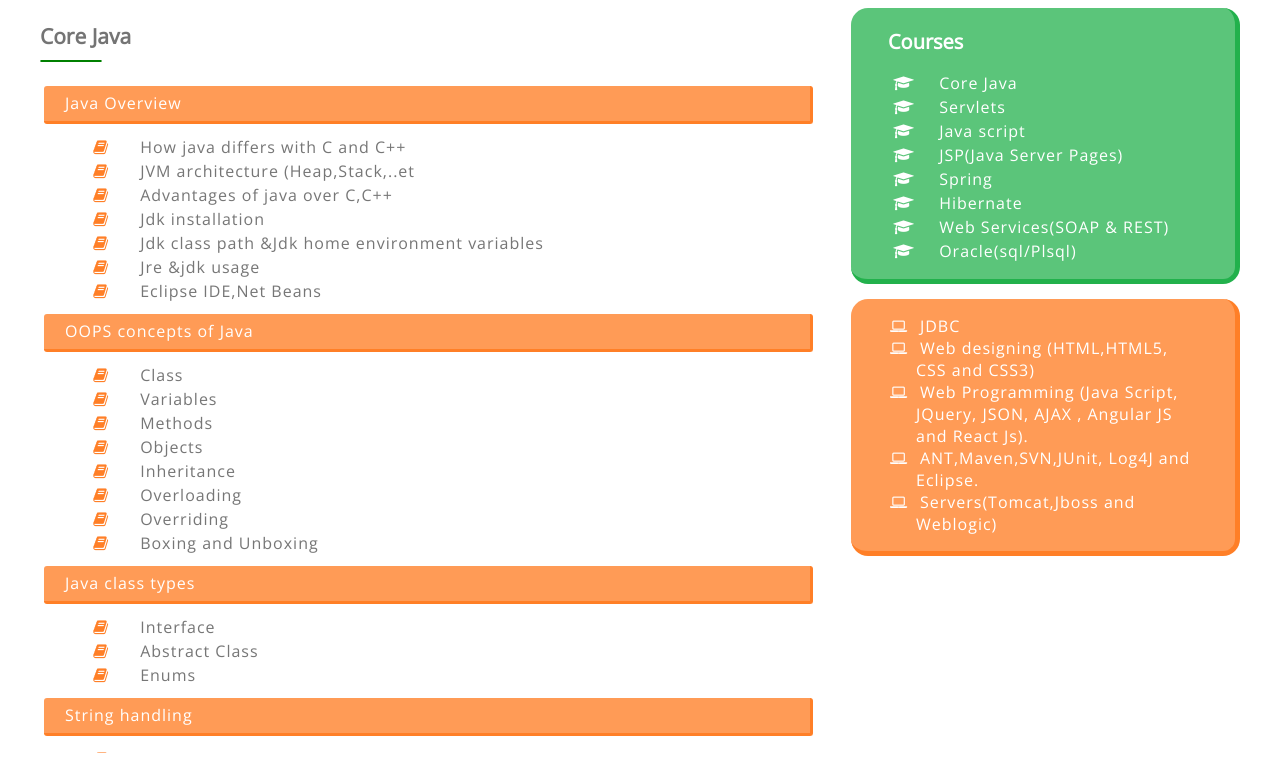
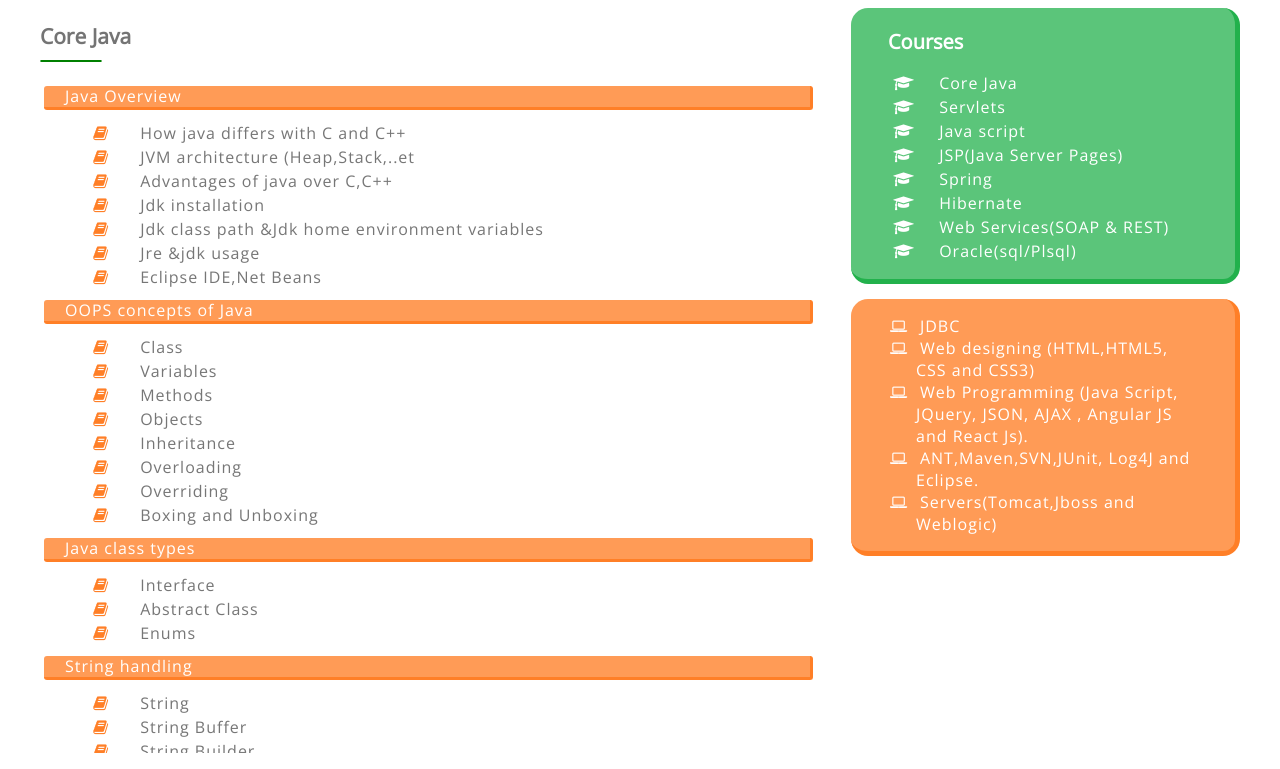
Before and after one commit to manohar427/CF, a plain HTML site: page _/courses.html in a window 1280 px wide. Shown: the part 606-1375 px from the top of the page. Drawn offline with nearby package versions, Linux system fonts and the light colour scheme; files whose address does not match are found by name.

Commit message:
CSS changes

```diff
--- a/_/css/styles.css
+++ b/_/css/styles.css
@@ -1141,7 +1141,7 @@ footer ul li a {
 	float: left;
 	width: 90%;
 	list-style: none;
-	line-height: 29px;
+	line-height: 15px;
 	color: rgba(67, 67, 67, 0.73);
 	background: #ff7f27;
 	color: white;
```
